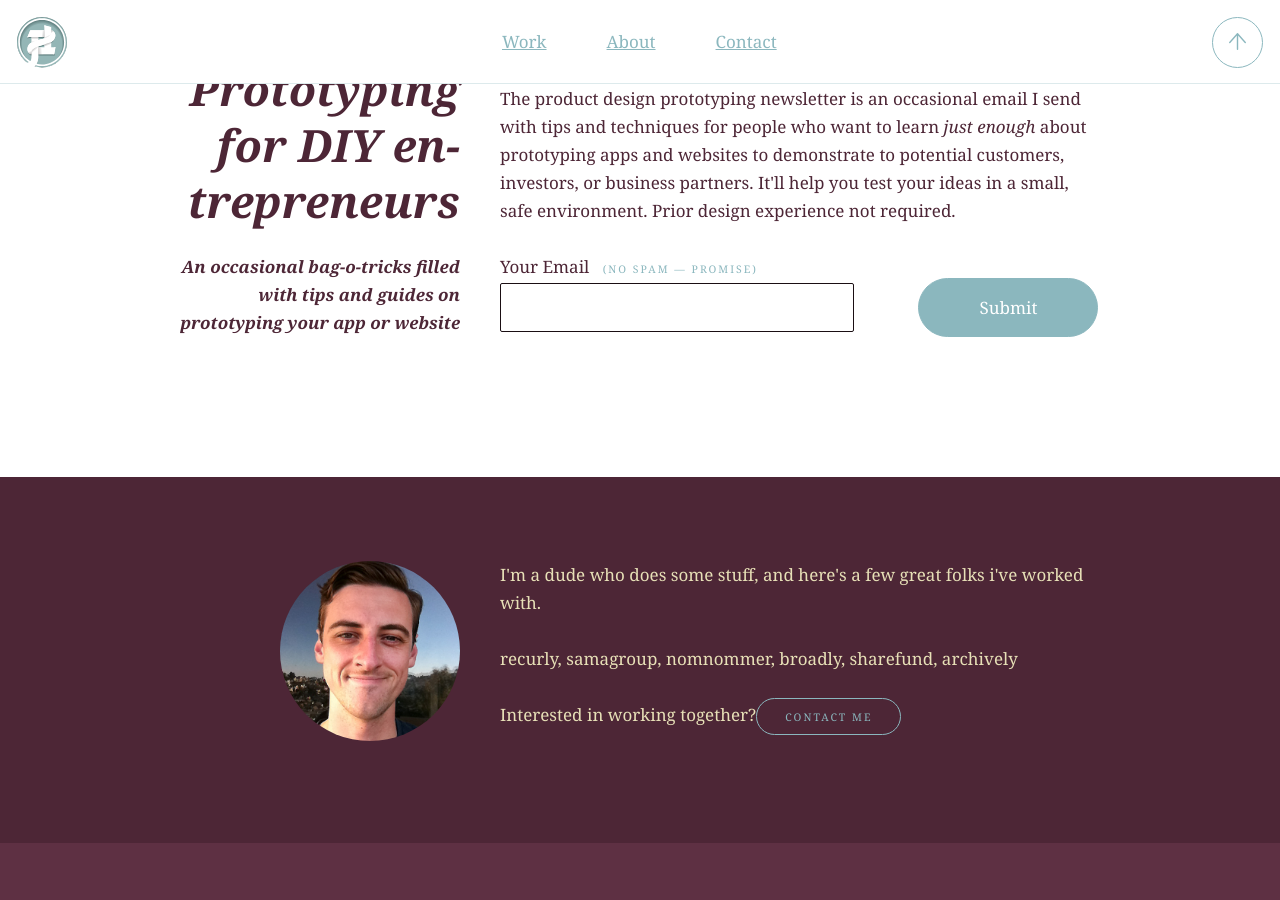
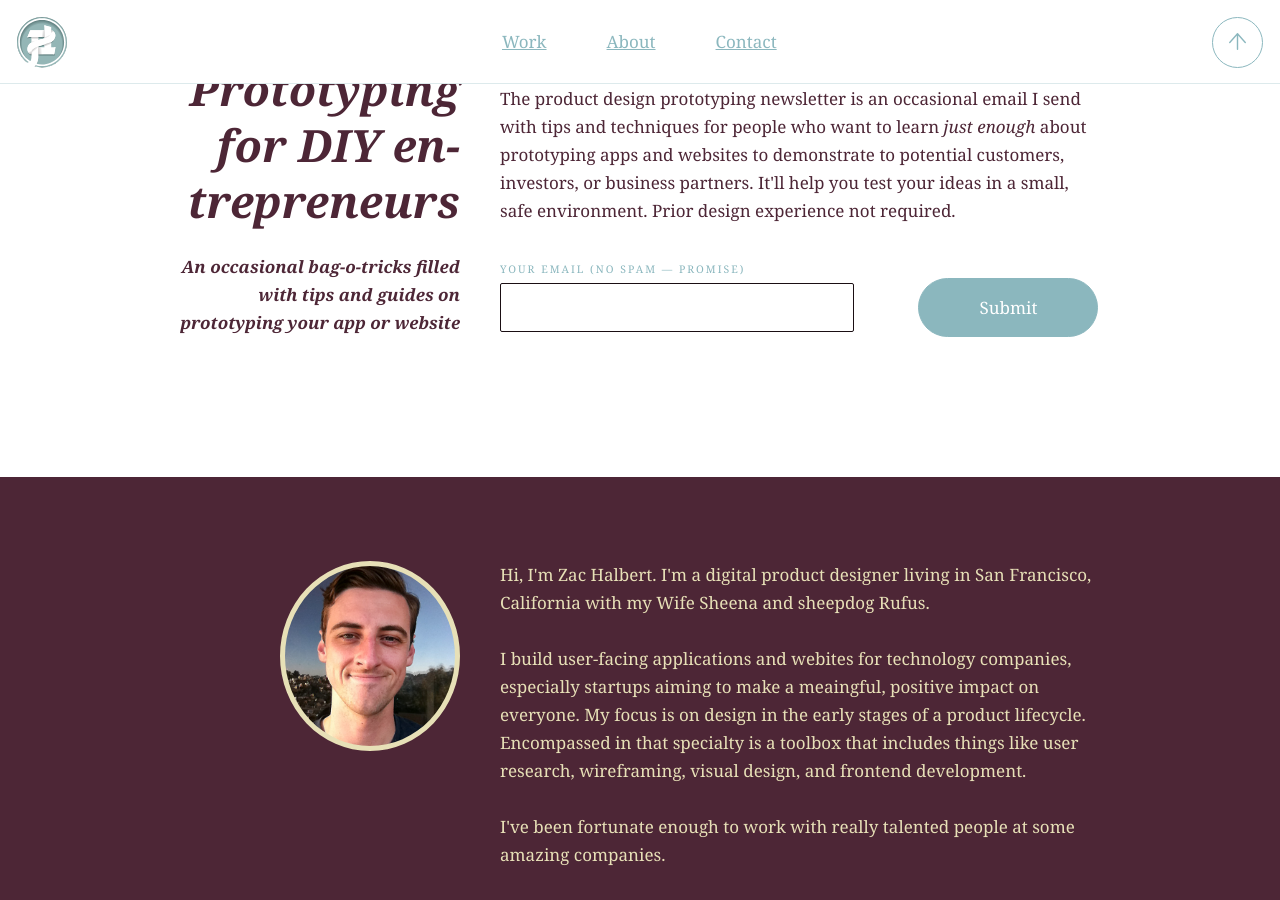
Before and after one commit to zachalbert/zachalbert.com_v6-build, a Jekyll site: the page built from _posts/2013-02-14-lean-ux-san-francisco-logo-contest.md, in a window 1280 px wide and 900 px high, scrolled down 2038 px. Built offline with Jekyll 4.4.1, drawn with Linux system fonts in a browser that asks for light colours; some of the changed text lies outside the part shown.

Commit message:
Add section header links; footer styling

```diff
--- a/_includes/subscribe.html
+++ b/_includes/subscribe.html
@@ -9,7 +9,7 @@
             </p>
             <form>
               <p>
-                <span class="inline-block" style="width: 59%;"><label>Your Email&nbsp;&nbsp;&nbsp;<span class="meta-text">(No spam &mdash; promise)</span></label><input type="text"></span>
+                <span class="inline-block" style="width: 59%;"><label for="newsletter_email">Your Email (No spam &mdash; promise)</label><input type="text" name="newsletter_email" id="newsletter_email"></span>
                 <span class="inline-block" style="width: 30%; margin-left: 10%;"><input type="submit" class="button button-primary"></span>
               </p>
             </form>
--- a/_layouts/default.html
+++ b/_layouts/default.html
@@ -60,9 +60,24 @@
             <div class="bio-pic" title="Zac Halbert"></div>
           </div>
           <div class="post_main">
-            <p>I'm a dude who does some stuff, and here's a few great folks i've worked with.</p>
-            <p>recurly, samagroup, nomnommer, broadly, sharefund, archively</p>
-            <p>Interested in working together?<a href="#contact" class="button meta-text text-button">Contact Me</a></p>
+            <p>
+              Hi, I'm Zac Halbert. I'm a digital product designer living in San Francisco, California with my Wife Sheena and sheepdog Rufus.
+            </p>
+            <p>
+              I build user-facing applications and webites for technology companies, especially startups aiming to make a meaingful, positive impact on everyone. My focus is on design in the early stages of a product lifecycle. Encompassed in that specialty is a toolbox that includes things like user research, wireframing, visual design, and frontend development.
+            </p>
+            <p>
+              I've been fortunate enough to work with really talented people at some amazing companies.
+            </p>
+            <p>
+              <span class="nascar recurly" title="Recurly"></span>
+              <span class="nascar samahope" title="SamaHope / SamaGroup"></span>
+              <span class="nascar nomnommer" title="NomNommer"></span>
+              <span class="nascar broadly" title="Broadly"></span>
+              <span class="nascar sharefund" title="ShareFund"></span>
+              <span class="nascar archively" title="Archively"></span>
+            </p>
+            <p><a href="#contact"><i class="icon-arrow-down no-underline hover-bounce"></i>&nbsp;&nbsp;&nbsp;Interested in working together?</a></p>
           </div>
         </div>
       </section>
@@ -73,15 +88,18 @@
     <a href="#" id="contact" class="anchor-offset"></a>
     <footer class="site-footer" role="contentinfo">
 
+        <section>
           <div class="row">
-          <div class="col-xs-12">
-            <h3>Hire me, <em>please</em>.</h3>
-            <p>This is some text about contacting / hiring me</p>
+            <div class="post_side">
+              <h2>Get in touch</h2>
+            </div>
+            <div class="post_main">
               <form method="post" action="//formspree.io/hi@scouthawk.io" id="contact-form">
-              <input class="float-label" type="text" placeholder="Your name" name="name">
-              <input class="float-label" type="email" placeholder="Your email" name="email">
+                <input class="float-label" type="text" placeholder="Your name" name="name" id="name">
+                <input class="float-label" type="email" placeholder="Your email" name="email" id="email">
 
                 <textarea class="float-label" placeholder="Your message" name="message" rows="3"></textarea>
+                <input type="checkbox" checked="checked" name="subscribe" id="subscribe"><label for="subscribe">Get occasional, high quality product design tips delivered to your inbox</label>
                 <input type="hidden" name="_subject" value="New contact" />
                 <input type="hidden" name="_next" value="{{  site.url }}/thanks" />
                 <input type="text" name="_gotcha" style="display:none" />
@@ -89,21 +107,24 @@
               </form>
             </div>
           </div>
+        </section>
 
+        <section class="page-bottom">
           <div class="row">
-          <div class="col-xs-12">
-            <div class="social-bank">
-              <a href="#" class="icon-twitter button"></a>
-              <a href="#" class="icon-dribbble button"></a>
-              <a href="#" class="icon-linkedin button"></a>
-              <a href="#" class="icon-github button"></a>
-              <a href="#" class="icon-instagram button"></a>
+            <div class="post_side colophon">
+              <p>Built by <a href="http://www.zachalbert.com/" rel="author">Zac Halbert</a>, 2015.<br><a href="https://github.com/zachalbert/zachalbert.com_v6">The code for this site</a> is free to use under the <a href="http://opensource.org/licenses/MIT" target="_blank">MIT license</a>.</p>
             </div>
-            <p>
-              Built by <a href="http://www.zachalbert.com/" rel="author">Zac Halbert</a>, 2015. <a href="https://github.com/zachalbert/zachalbert.com_v6">The code for this website</a> is <a href="http://opensource.org/licenses/MIT" target="_blank">MIT licensed</a>.
-            </p>
+            <div class="post_main">
+              <div class="row full around-xs social-bank">
+                <div class="col-xs2"><a href="https://twitter.com/zachalbert" class="icon-twitter button"></a></div>
+                <div class="col-xs2"><a href="https://dribbble.com/zachalbert" class="icon-dribbble button"></a></div>
+                <div class="col-xs2"><a href="https://www.linkedin.com/in/zachalbert" class="icon-linkedin button"></a></div>
+                <div class="col-xs2"><a href="https://github.com/zachalbert" class="icon-github button"></a></div>
+                <div class="col-xs2"><a href="http://instagram.com/zachalbert" class="icon-instagram button"></a></div>
               </div>
             </div>
+          </div>
+        </section>
 
       </div>
     </footer>
```
Also changed, not shown: _js/main.js (+25 -3 lines), _scss/_breakpoints.scss (+1 -7 lines), _scss/_forms.scss (+24 -0 lines), _scss/_main.scss (+48 -9 lines), _scss/_variables.scss (+16 -3 lines), css/style.css, js/site.min.js. Lines whose indentation alone changed are shown as unchanged.
